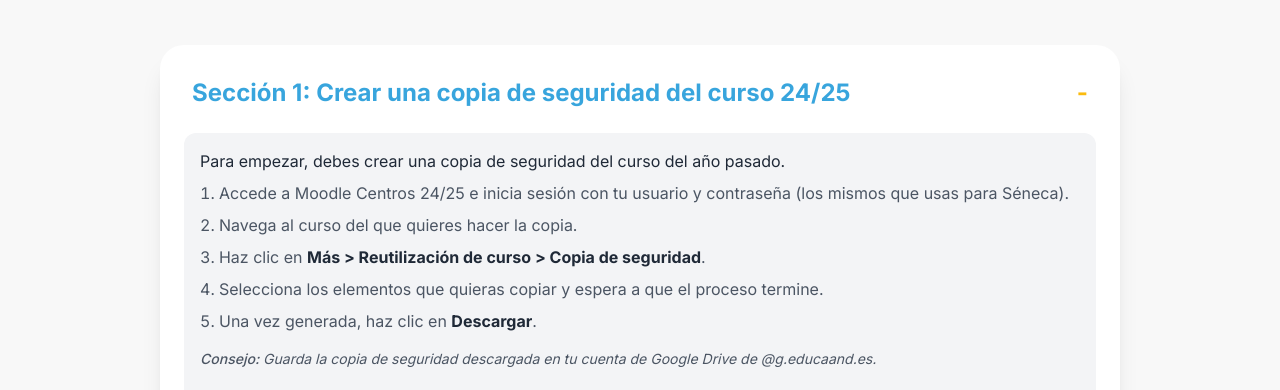
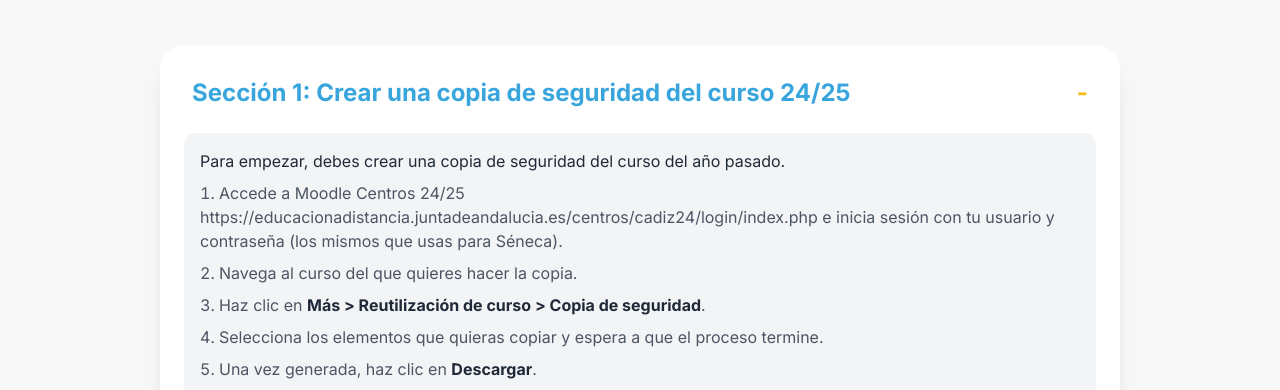
Before and after one commit to albaares/columela, a plain HTML site: page tutorial_migracion_moodle.html in a window 1280 px wide. Both pictures are taken after a click on the heading "Sección 1: Crear una copia de seguridad del curso 24/25". Shown: the part 287-677 px from the top of the page. Drawn offline with nearby package versions, Linux system fonts and the light colour scheme.

Commit message:
Update tutorial_migracion_moodle.html

```diff
--- a/tutorial_migracion_moodle.html
+++ b/tutorial_migracion_moodle.html
@@ -75,7 +75,7 @@
             <div class="mt-4 p-4 rounded-xl animate-fade-in bg-gray-100">
                 <p>Para empezar, debes crear una copia de seguridad del curso del año pasado.</p>
                 <ol class="list-decimal list-inside mt-2 space-y-2 text-gray-600">
-                    <li>Accede a <a href="https://educacionadistancia.juntadeandalucia.es/centros/cadiz24/login/index.php" target="_blank">Moodle Centros 24/25</a> e inicia sesión con tu usuario y contraseña (los mismos que usas para Séneca).</li>
+                    <li>Accede a <a href="https://educacionadistancia.juntadeandalucia.es/centros/cadiz24/login/index.php" target="_blank">Moodle Centros 24/25 https://educacionadistancia.juntadeandalucia.es/centros/cadiz24/login/index.php</a> e inicia sesión con tu usuario y contraseña (los mismos que usas para Séneca).</li>
                     <li>Navega al curso del que quieres hacer la copia.</li>
                     <li>Haz clic en <strong class="text-gray-800">Más > Reutilización de curso > Copia de seguridad</strong>.</li>
                     <li>Selecciona los elementos que quieras copiar y espera a que el proceso termine.</li>
@@ -115,7 +115,7 @@
                     Una vez que tengas tu horario registrado en Séneca, podrás crear tus aulas en Moodle Centros (suele tardar unas 24 horas).
                 </p>
                 <ul class="list-disc list-inside mt-4 space-y-2 text-gray-600">
-                    <li>Cuando esté habilitada la nueva Moodle del curso 25/26, búscala en Google o accede directamente al enlace.</li>
+                    <li>Accede a la nueva <a href="https://educacionadistancia.juntadeandalucia.es/centros/cadiz/login/index.php" target="_blank Moodle del curso 25/26vhttps://educacionadistancia.juntadeandalucia.es/centros/cadiz/login/index.php</a></li>
                     <li>Una vez dentro, crea las aulas que necesites. Ten paciencia, este proceso puede tardar unos minutos.</li>
                 </ul>
                 <div class="mt-6 border-t pt-4 border-gray-400">
```
